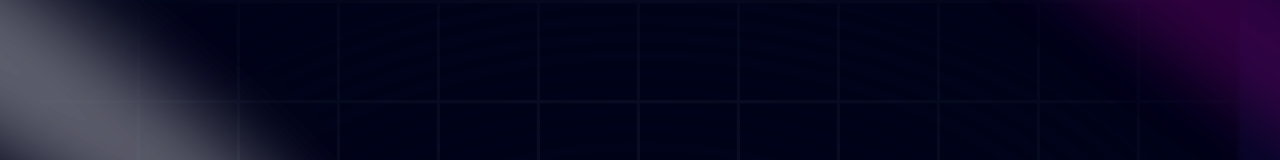
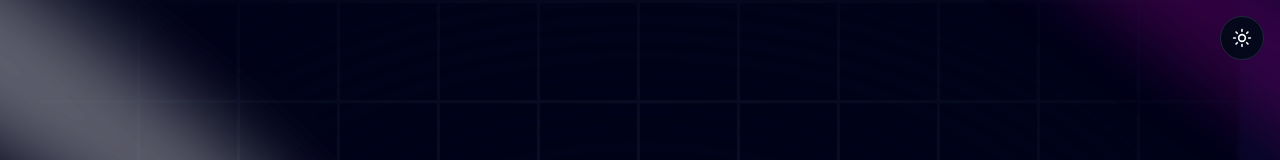
Before and after one commit to iraelie251006/showcase, a Next.js app: page / in a window 1280 px wide. Shown: the top 160 px of the page. Built offline with nearby package versions, Linux system fonts and the light colour scheme.

Commit message:
feat: enhance TechNura component styles for improved theming and add ThemeToggle component for light/dark mode switching

```diff
--- a/components/TechNura.tsx
+++ b/components/TechNura.tsx
@@ -57,7 +57,7 @@ const TechNura = () => {
           {capabilities.map(({ icon: Icon, title, description, stack }) => (
             <article
               key={title}
-              className="group relative overflow-hidden rounded-xl border border-white/10 bg-black-200 p-6 transition-all duration-300 hover:border-purple/50 hover:-translate-y-0.5"
+              className="group relative overflow-hidden rounded-xl border border-border dark:border-white/10 bg-card dark:bg-black-200 p-6 transition-all duration-300 hover:border-purple/50 hover:-translate-y-0.5"
             >
               <div className="pointer-events-none absolute inset-0 opacity-0 transition-opacity duration-300 group-hover:opacity-100 bg-[radial-gradient(40rem_20rem_at_50%_-20%,rgba(203,172,249,0.18),transparent_60%)]" />
               <div className="relative flex flex-col gap-4">
@@ -65,18 +65,18 @@ const TechNura = () => {
                   <span className="inline-flex h-10 w-10 items-center justify-center rounded-lg border border-purple/30 bg-purple/10 text-purple">
                     <Icon className="h-5 w-5" />
                   </span>
-                  <h3 className="font-display text-base uppercase tracking-[0.16em] text-white">
+                  <h3 className="font-display text-base uppercase tracking-[0.16em] text-foreground dark:text-white">
                     {title}
                   </h3>
                 </div>
-                <p className="text-sm font-light text-white-200 leading-relaxed">
+                <p className="text-sm font-light text-muted-foreground dark:text-white-200 leading-relaxed">
                   {description}
                 </p>
                 <ul className="flex flex-wrap gap-2 pt-1">
                   {stack.map((tech) => (
                     <li
                       key={tech}
-                      className="rounded-full border border-white/10 bg-white/5 px-3 py-1 text-[11px] uppercase tracking-wider text-white-100"
+                      className="rounded-full border border-border dark:border-white/10 bg-muted/50 dark:bg-white/5 px-3 py-1 text-[11px] uppercase tracking-wider text-muted-foreground dark:text-white-100"
                     >
                       {tech}
                     </li>
--- /dev/null
+++ b/components/ThemeToggle.tsx
@@ -0,0 +1,21 @@
+"use client";
+
+import { Moon, Sun } from "lucide-react";
+import { useTheme } from "next-themes";
+
+export default function ThemeToggle() {
+  const { resolvedTheme, setTheme } = useTheme();
+
+  return (
+    <button
+      type="button"
+      onClick={() => setTheme(resolvedTheme === "dark" ? "light" : "dark")}
+      aria-label="Toggle light and dark mode"
+      title="Toggle light and dark mode"
+      className="fixed right-4 top-4 z-[6000] inline-flex h-11 w-11 items-center justify-center rounded-full border border-border bg-card/90 text-foreground shadow-sm backdrop-blur-md transition-colors hover:bg-muted focus-visible:outline focus-visible:outline-2 focus-visible:outline-offset-4 focus-visible:outline-purple"
+    >
+      <Sun aria-hidden="true" className="hidden h-5 w-5 dark:block" />
+      <Moon aria-hidden="true" className="h-5 w-5 dark:hidden" />
+    </button>
+  );
+}
```
